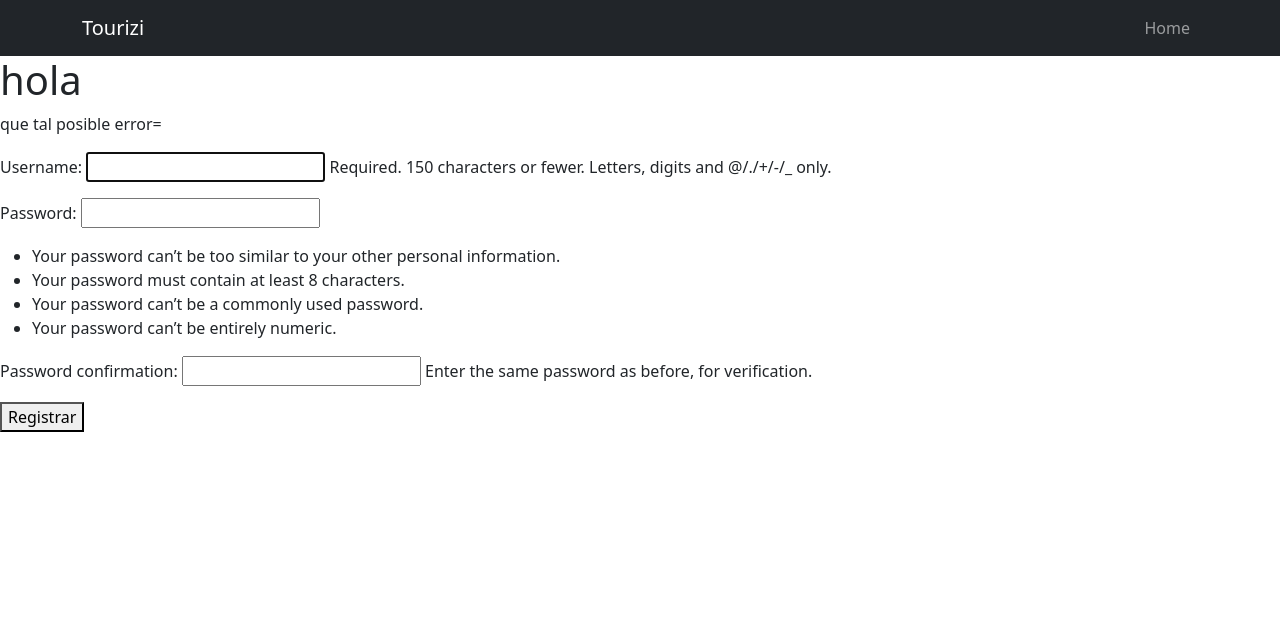
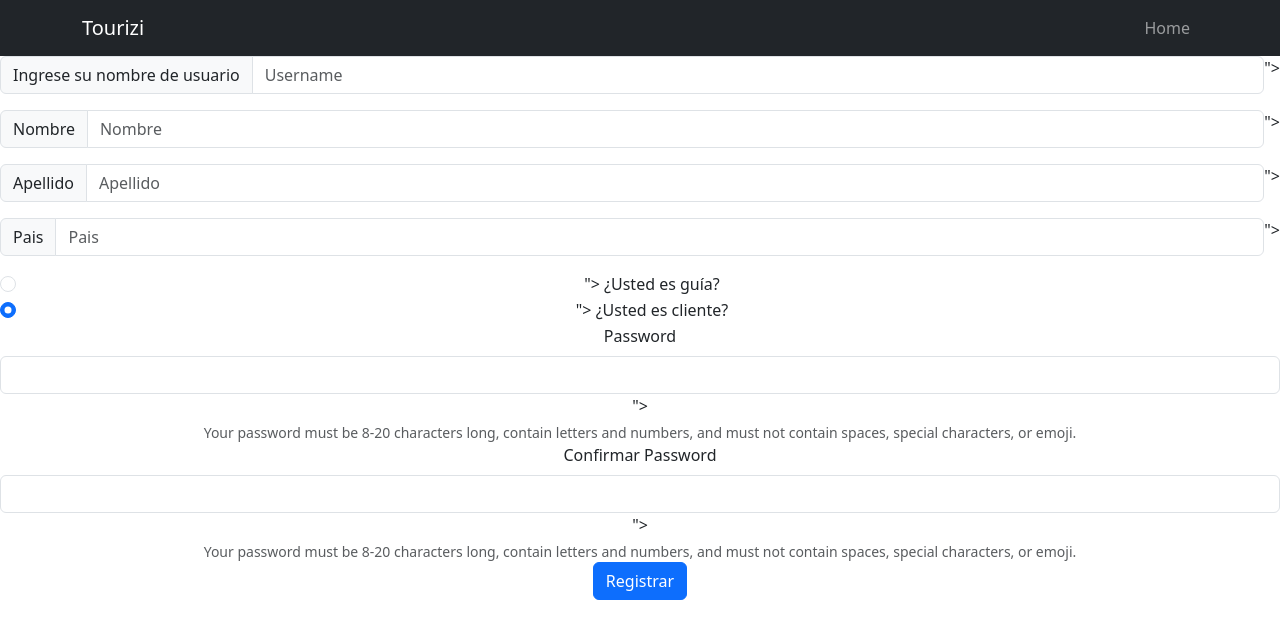
Before and after one commit to feartheoldblood/Tourizi_django, a Django app: page /signup/ in a window 1280 px wide. Shown: the top 639 px of the page. Run offline with Django 4.2, Linux system fonts and the light colour scheme.

Commit message:
Añadiendo mas cosas

```diff
--- /dev/null
+++ b/tasks/context_processors.py
@@ -0,0 +1,10 @@
+from .forms import UserLoginForm, UserSignUpForm
+
+
+def login_form(request):
+    login_form = UserLoginForm()
+    signup_form = UserSignUpForm()
+    return {
+        'loginForm': login_form,
+        'signupForm': signup_form
+    }
--- a/tasks/forms.py
+++ b/tasks/forms.py
@@ -1,7 +1,132 @@
+from django import forms
 from django.forms import ModelForm
 from .models import Servicio, UsuarioPersonalizado
 
-class TaskForm(ModelForm):
+
+class UserLoginForm(forms.Form):
+
+
+    username = forms.CharField(
+        widget=forms.TextInput(
+            attrs={
+                'id': 'loginUsername',
+                'type': 'username',
+                'class': 'form-control'
+            }
+        )
+    )
+
+    password = forms.CharField(
+    widget=forms.PasswordInput(attrs={
+            'id': 'loginPassword',
+            'type': 'password',
+            'class': 'form-control',
+        })
+    )
+
+class UserSignUpForm(forms.Form):
+
+
+
+
+
+    username = forms.CharField(
+        widget=forms.TextInput(
+            attrs={
+                'id': 'signupUsername',
+                'type': 'username',
+                'class': 'form-control'
+            }
+        )
+    )
+
+    password = forms.CharField(
+        widget=forms.PasswordInput(
+            attrs={
+                'id': 'signupPassword',
+                'type': 'password',
+                'class': 'form-control'
+            }
+        ))
+
+    password2 = forms.CharField(
+        widget=forms.PasswordInput(
+            attrs={
+                'type': 'password',
+                'class': 'form-control'
+            }
+        ))
+
+
+    nombre = forms.CharField(
+        widget=forms.TextInput(
+            attrs={
+                'type': 'nombre',
+                'class': 'form-control'
+            }
+        )
+    )
+
+    apellido = forms.CharField(
+        widget=forms.TextInput(
+            attrs={
+                'type': 'apellido',
+                'class': 'form-control'
+            }
+        )
+    )
+
+    pais = forms.CharField(
+        widget=forms.TextInput(
+            attrs={
+                'type': 'pais',
+                'class': 'form-control'
+            }
+        )
+    )
+
+    es_Guia = forms.BooleanField(
+        widget=forms.CheckboxInput(
+            attrs={
+                'type': 'es_Guia',
+                'class': 'form-control'
+            }
+        )
+    )
+
+    es_Cliente = forms.BooleanField(
+        widget=forms.CheckboxInput(
+            attrs={
+                'type': 'es_Cliente',
+                'class': 'form-control'
+            }
+
+        )
+    )
+
+
+    def clean_password2(self):
+        cd = self.cleaned_data
+        if cd['password'] != cd['password2']:
+            raise forms.ValidationError('Las Contraseñas no coinciden')
+        return cd['password2']
+
+
+
+
+
+
+
+
+
+
+
+
+
+
+
+
+"""class TaskForm(ModelForm):
     class Meta:
         model= Servicio
         fields= ['nombre', 'precio', 'ruta', 'HoraInicio', 'HoraFin', 'userUsuarioCustom']
@@ -9,4 +134,5 @@
 class UsuarioCustomForm(ModelForm):
     class Meta:
         model = UsuarioPersonalizado
-        fields = ['username', 'password', 'nombre', 'apellido', 'pais', 'es_Guia', 'es_Cliente']
+        fields = ['username', 'nombre', 'apellido', 'pais', 'es_Guia', 'es_Cliente']
+"""
--- a/tasks/views.py
+++ b/tasks/views.py
@@ -1,24 +1,24 @@
 from django.shortcuts import render, redirect, get_object_or_404
-from django.http import HttpResponse
+from django.contrib.auth import login, logout, authenticate, get_user_model
+from .forms import UserLoginForm, UserSignUpForm
+from django.contrib.auth.decorators import login_required
+from django.contrib.auth.hashers import make_password
+from django.http.response import HttpResponse, JsonResponse
+from .models import Servicio, UsuarioPersonalizado, CustomAccountManager
+from django.contrib import messages
 from django.contrib.auth.forms import UserCreationForm, AuthenticationForm
-from django.contrib.auth.models import User
-from django.contrib.auth import login, logout, authenticate
-from django.db import IntegrityError
-from .forms import TaskForm, UsuarioCustomForm
-from .models import Servicio, UsuarioPersonalizado
-from django.utils import timezone
 #from django.contrib.auth.decorators import login_required
 
 # Create your views here.
 
 
-def hello(request):
+""" def hello(request):
     return render(request, 'signup.html', {
         'form': UserCreationForm
-    })
+    }) """
 
 
-def task_detail(request, task_id):
+""" def task_detail(request, task_id):
     if request.method == 'GET':
         task = get_object_or_404(Servicio, pk=task_id, user=request.user)
         form = TaskForm(instance=task)
@@ -32,29 +32,128 @@
         except ValueError:
             return render(request, 'task_detail.html', {'task': task, 'form': form,
             'error':"Error updating task"})
+"""
 
-def complete_task(request, task_id):
+""""def complete_task(request, task_id):
     task = get_object_or_404(Servicio, pk=task_id, user=request.user)
     if request.method == 'POST':
         task.datecompleted = timezone.now()
         task.save()
-        return redirect('tasks')
+        return redirect('tasks') """
 
 
-def delete_task(request, task_id):
+""""def delete_task(request, task_id):
     task = get_object_or_404(Servicio, pk=task_id, user=request.user)
     if request.method == 'POST':
         task.delete()
-        return redirect('tasks')
+        return redirect('tasks')"""
 
 
 def home(request):
     return render(request, 'home.html')
 
 
+def signin(request):
+
+        if request.method == 'GET':
+            return render(request, 'signin.html', {
+            'form': AuthenticationForm
+            })
+        else:
+
+            login_form = UserLoginForm(request.POST or None)
+            if login_form.is_valid():
+                username = login_form.cleaned_data.get('username')
+                password = login_form.cleaned_data.get('password')
+                user = authenticate(request, username=username, password=password)
+                if user is not None:
+                    login(request, user)
+                    messages.success(request, 'Has iniciado sesion correctamente')
+                    return redirect('tasks.html')
+                else:
+                    messages.warning(
+                    request, 'Correo Electronico o Contrasena invalida')
+                    return redirect('home')
+
+            messages.error(request, 'Formulario Invalido')
+            return redirect('home')
+
 def signup(request):
 
     if request.method == 'GET':
+            return render(request, 'register.html')
+    else:
+
+        signup_form = UserSignUpForm(request.POST or None)
+        if signup_form.is_valid():
+            username = signup_form.cleaned_data.get('username')
+            nombre = signup_form.cleaned_data.get('nombre')
+            apellido = signup_form.cleaned_data.get('apellido')
+            password = signup_form.cleaned_data.get('password')
+            pais = signup_form.cleaned_data.get('password')
+            try:
+                user = get_user_model().objects.create(
+                    username = username,
+                    nombre = nombre,
+                    apellido = apellido,
+                    password= password,
+                    pais = pais,
+
+                )
+                login(request, user)
+                return redirect('tasks.html')
+
+            except Exception as e:
+                print(e)
+                return JsonResponse({'detail': f'{e}'})
+
+        messages.warning(request, 'Las Contrasenas no coinciden')
+        return redirect('tasks')
+
+
+        """if request.method == 'GET':
+        return render(request, 'register.html')
+        else:
+        signup_form = UserSignUpForm(request.POST or None)
+        if signup_form.is_valid():
+            username = signup_form.cleaned_data.get('username')
+            nombre = signup_form.cleaned_data.get('nombre')
+            apellido = signup_form.cleaned_data.get('apellido')
+            password = signup_form.cleaned_data.get('password')
+            try:
+                user = UsuarioPersonalizado.objects.create_user(
+                    username=username,
+                    nombre=nombre,
+                    apellido=apellido,
+                    password=password,
+                )
+                login(request, user)
+                return redirect('tasks.html')
+            except Exception as e:
+                print(e)
+                return JsonResponse({'detail': f'{e}'})
+
+        messages.warning(request, 'Las Contraseñas no coinciden')
+        return redirect('tasks')"""
+
+
+
+
+
+
+
+
+
+
+
+
+
+
+
+
+
+
+    """if request.method == 'GET':
         return render(request, 'signup.html', {
             'form': UserCreationForm
         })
@@ -63,8 +162,13 @@
         if request.POST['password1'] == request.POST['password2']:
             try:
                 # register user
-                user = UsuarioPersonalizado.objects.create(
-                    username=User.objects.get(username=request.POST["username"]), password=request.POST['password1'])
+
+                check = UsuarioPersonalizado.objects.filter(id = request.user.id)
+                if len(check) > 0:
+                    user = UsuarioPersonalizado.objects.create(
+                    #username=User.objects.get(username=request.POST["username"]), password=request.POST['password1'])
+                    username = User.objects.create(username = request.POST["username"]), password = request.POST["password1"])
+
                 #nombre = request.POST['nombre'],
                     #apellido = request.POST['apellido'], pais = request.POST['pais'], es_Guia = request.POST['es_Guia'],
                     #es_Cliente = request.POST['es_Cliente']
@@ -81,18 +185,20 @@
         return render(request, 'signup.html', {
             'form': UserCreationForm,
             'error': 'Password do not match',
-        })
+        })"""
+
+
 
 
 def tasks(request):
-    tasks = Servicio.objects.filter(user=request.user)
     return render(request, 'tasks.html', {'tasks': tasks})
 
 def tasks_completed(request):
-    tasks = Servicio.objects.filter(user=request.user).order_by('-datecompleted')
     return render(request, 'tasks.html', {'tasks': tasks})
 
 
+
+"""
 
 def create_task(request):
 
@@ -112,19 +218,23 @@
                 'form': TaskForm,
                 'error': 'Pleade provide valed data'
             })
-
+"""
 
 def signout(request):
     logout(request)
     return redirect('home')
 
 
-def signin(request):
-    if request.method == 'GET':
+
+
+
+
+
+    """if request.method == 'GET':
         return render(request, 'signin.html', {
             'form': AuthenticationForm
         })
-    else:
+        else:
         user = authenticate(
             request, username=request.POST['username'], password=request.POST['password'])
         if user is None:
@@ -135,3 +245,4 @@
         else:
             login(request, user)
             return redirect('tasks')
+"""
--- /dev/null
+++ b/templates/register.html
@@ -0,0 +1,62 @@
+
+{% extends 'base.html' %}
+
+{% block content %}
+
+<form id="register" class="text-center" action="{% url 'signup'%}" method="post">
+    {% csrf_token %}
+
+    <div class="input-group mb-3">
+        <span class="input-group-text" id="basic-addon1">Ingrese su nombre de usuario</span>
+        <input type="text" class="form-control" placeholder="Username" aria-label="Username" aria-describedby="basic-addon1" name = " {{ signupForm.username }} ">
+    </div>
+
+    <div class="input-group mb-3">
+        <span class="input-group-text" id="basic-addon1">Nombre</span>
+        <input type="text" class="form-control" placeholder="Nombre" aria-label="Nombre" aria-describedby="basic-addon1" name = " {{ signupForm.nombre }} ">
+    </div>
+
+    <div class="input-group mb-3">
+        <span class="input-group-text" id="basic-addon1">Apellido</span>
+        <input type="text" class="form-control" placeholder="Apellido" aria-label="Apellido" aria-describedby="basic-addon1" name = " {{ signupForm.apellido }} ">
+    </div>
+
+    <div class="input-group mb-3">
+        <span class="input-group-text" id="basic-addon1">Pais</span>
+        <input type="text" class="form-control" placeholder="Pais" aria-label="Pais" aria-describedby="basic-addon1" name = " {{ signupForm.pais }} ">
+    </div>
+
+    <div class="form-check">
+        <input class="form-check-input" type="radio" name="flexRadioDefault" id="flexRadioDefault1" name = "{{ signupForm.es_Guia }}">
+        <label class="form-check-label" for="flexRadioDefault1">
+        ¿Usted es guía?
+        </label>
+    </div>
+    <div class="form-check">
+        <input class="form-check-input" type="radio" name="flexRadioDefault" id="flexRadioDefault2" checked name = "{{ signupForm.es_Cliente }}">
+        <label class="form-check-label" for="flexRadioDefault2">
+        ¿Usted es cliente?
+        </label>
+    </div>
+
+
+
+
+
+    <label for="inputPassword5" class="form-label">Password</label>
+    <input type="password" id="inputPassword5" class="form-control" aria-labelledby="passwordHelpBlock"   name =  "{{ signupForm.password }}">
+    <div id="passwordHelpBlock" class="form-text">
+    Your password must be 8-20 characters long, contain letters and numbers, and must not contain spaces, special characters, or emoji.
+    </div>
+
+    <label for="inputPassword5" class="form-label">Confirmar Password</label>
+    <input type="password" id="inputPassword5" class="form-control" aria-labelledby="passwordHelpBlock" name = "{{ signupForm.password2 }} ">
+    <div id="passwordHelpBlock" class="form-text">
+    Your password must be 8-20 characters long, contain letters and numbers, and must not contain spaces, special characters, or emoji.
+    </div>
+
+    <button class="btn btn-primary btn-block mb-3" type="submit">Registrar</button>
+</form>
+
+
+{% endblock %}
--- a/tourizi/settings.py
+++ b/tourizi/settings.py
@@ -78,6 +78,7 @@
                 'django.template.context_processors.request',
                 'django.contrib.auth.context_processors.auth',
                 'django.contrib.messages.context_processors.messages',
+                'tasks.context_processors.login_form'
             ],
         },
     },
@@ -137,3 +138,5 @@
 # https://docs.djangoproject.com/en/4.2/ref/settings/#default-auto-field
 
 DEFAULT_AUTO_FIELD = 'django.db.models.BigAutoField'
+
+AUTH_USER_MODEL = "tasks.UsuarioPersonalizado"
--- a/tourizi/urls.py
+++ b/tourizi/urls.py
@@ -27,9 +27,9 @@
     path('tasks_completed/', views.tasks_completed, name ='tasks_completed' ),
     path('logout/', views.signout, name ='logout' ),
     path('signin/', views.signin, name ='signin' ),
-    path('tasks/create/', views.create_task, name ='create_task' ),
-    path('tasks/<int:task_id>/', views.task_detail , name= 'task_detail'),
-    path('tasks/<int:task_id>/complete', views.complete_task, name= 'complete_task'),
-    path('tasks/<int:task_id>/delete', views.delete_task  , name= 'delete_task'),
+    #path('tasks/create/', views.create_task, name ='create_task' ),
+    #path('tasks/<int:task_id>/', views.task_detail , name= 'task_detail'),
+    #path('tasks/<int:task_id>/complete', views.complete_task, name= 'complete_task'),
+    #path('tasks/<int:task_id>/delete', views.delete_task  , name= 'delete_task'),
 
 ]
```
Also changed, not shown: tasks/admin.py (+7 -0 lines), tasks/models.py (+46 -5 lines), templates/tasks.html (+0 -22 lines), tasks/migrations/0001_initial.py, tasks/migrations/0002_servicio_usuariopersonalizado_delete_task_and_more.py (deleted), tasks/migrations/0003_rename_usuario_usuariopersonalizado_username_and_more.py (deleted).
